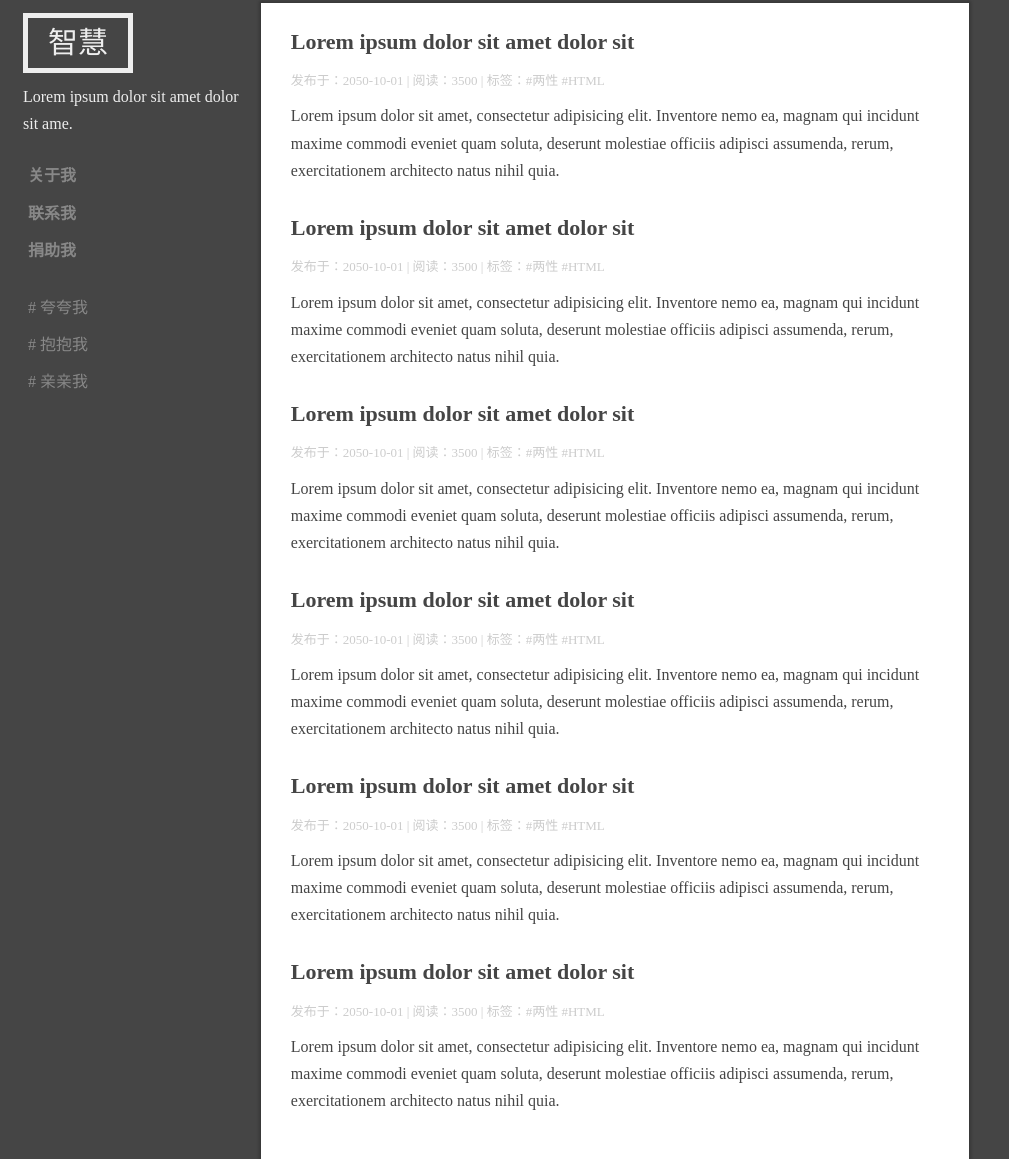
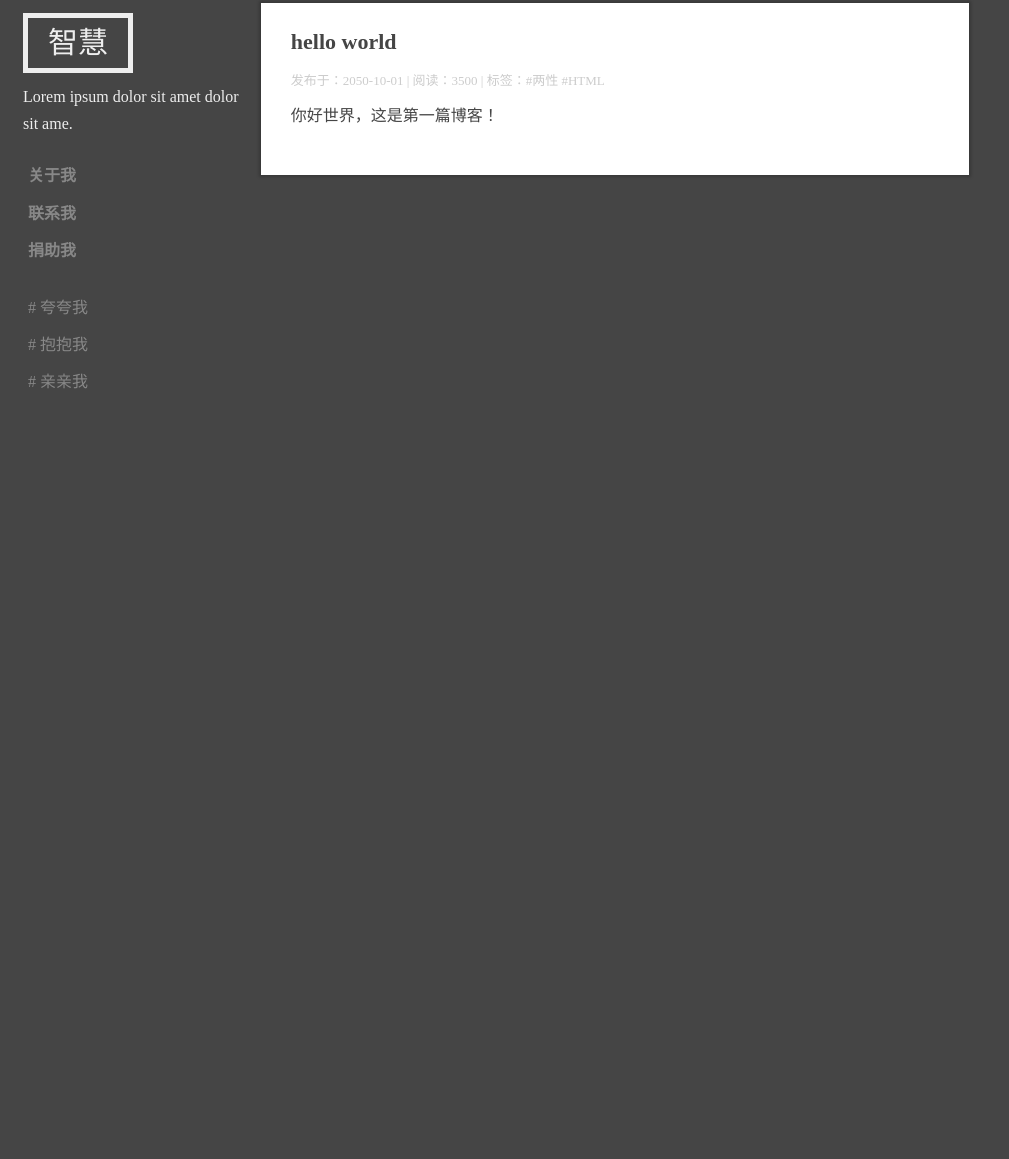
Before and after one commit to Ts7274/td, a plain HTML site: page index.html in a window 1280 px wide. Shown: the part 5-1164 px from the top of the page, without its empty margins (0-1009 px from the left). After the commit the page ends 800 px from the top, so only its background shows below. Drawn offline with Linux system fonts and the light colour scheme.

Commit message:
Add files via upload

```diff
--- a/index.html
+++ b/index.html
@@ -25,57 +25,10 @@
 		<div class="main">
 			<div class="article_list">
 				<div class="item">
-					<a href="article.html" class="title">Lorem ipsum dolor sit amet dolor sit</a>
+					<a href="article.html" class="title">hello world</a>
 					<div class="status">发布于：2050-10-01 | 阅读：3500 | 标签：#两性 #HTML</div>
 					<div class="content">
-						Lorem ipsum dolor sit amet, consectetur adipisicing elit. Inventore nemo ea, magnam qui incidunt
-						maxime commodi eveniet quam soluta, deserunt molestiae officiis adipisci assumenda, rerum,
-						exercitationem architecto natus nihil quia.
-					</div>
-				</div>
-				<div class="item">
-					<a href="rticle.html" class="title">Lorem ipsum dolor sit amet dolor sit</a>
-					<div class="status">发布于：2050-10-01 | 阅读：3500 | 标签：#两性 #HTML</div>
-					<div class="content">
-						Lorem ipsum dolor sit amet, consectetur adipisicing elit. Inventore nemo ea, magnam qui incidunt
-						maxime commodi eveniet quam soluta, deserunt molestiae officiis adipisci assumenda, rerum,
-						exercitationem architecto natus nihil quia.
-					</div>
-				</div>
-				<div class="item">
-					<a href="rticle.html" class="title">Lorem ipsum dolor sit amet dolor sit</a>
-					<div class="status">发布于：2050-10-01 | 阅读：3500 | 标签：#两性 #HTML</div>
-					<div class="content">
-						Lorem ipsum dolor sit amet, consectetur adipisicing elit. Inventore nemo ea, magnam qui incidunt
-						maxime commodi eveniet quam soluta, deserunt molestiae officiis adipisci assumenda, rerum,
-						exercitationem architecto natus nihil quia.
-					</div>
-				</div>
-				<div class="item">
-					<a href="rticle.html" class="title">Lorem ipsum dolor sit amet dolor sit</a>
-					<div class="status">发布于：2050-10-01 | 阅读：3500 | 标签：#两性 #HTML</div>
-					<div class="content">
-						Lorem ipsum dolor sit amet, consectetur adipisicing elit. Inventore nemo ea, magnam qui incidunt
-						maxime commodi eveniet quam soluta, deserunt molestiae officiis adipisci assumenda, rerum,
-						exercitationem architecto natus nihil quia.
-					</div>
-				</div>
-				<div class="item">
-					<a href="rticle.html" class="title">Lorem ipsum dolor sit amet dolor sit</a>
-					<div class="status">发布于：2050-10-01 | 阅读：3500 | 标签：#两性 #HTML</div>
-					<div class="content">
-						Lorem ipsum dolor sit amet, consectetur adipisicing elit. Inventore nemo ea, magnam qui incidunt
-						maxime commodi eveniet quam soluta, deserunt molestiae officiis adipisci assumenda, rerum,
-						exercitationem architecto natus nihil quia.
-					</div>
-				</div>
-				<div class="item">
-					<a href="rticle.html" class="title">Lorem ipsum dolor sit amet dolor sit</a>
-					<div class="status">发布于：2050-10-01 | 阅读：3500 | 标签：#两性 #HTML</div>
-					<div class="content">
-						Lorem ipsum dolor sit amet, consectetur adipisicing elit. Inventore nemo ea, magnam qui incidunt
-						maxime commodi eveniet quam soluta, deserunt molestiae officiis adipisci assumenda, rerum,
-						exercitationem architecto natus nihil quia.
+						你好世界，这是第一篇博客！
 					</div>
 				</div>
 			</div>
```
